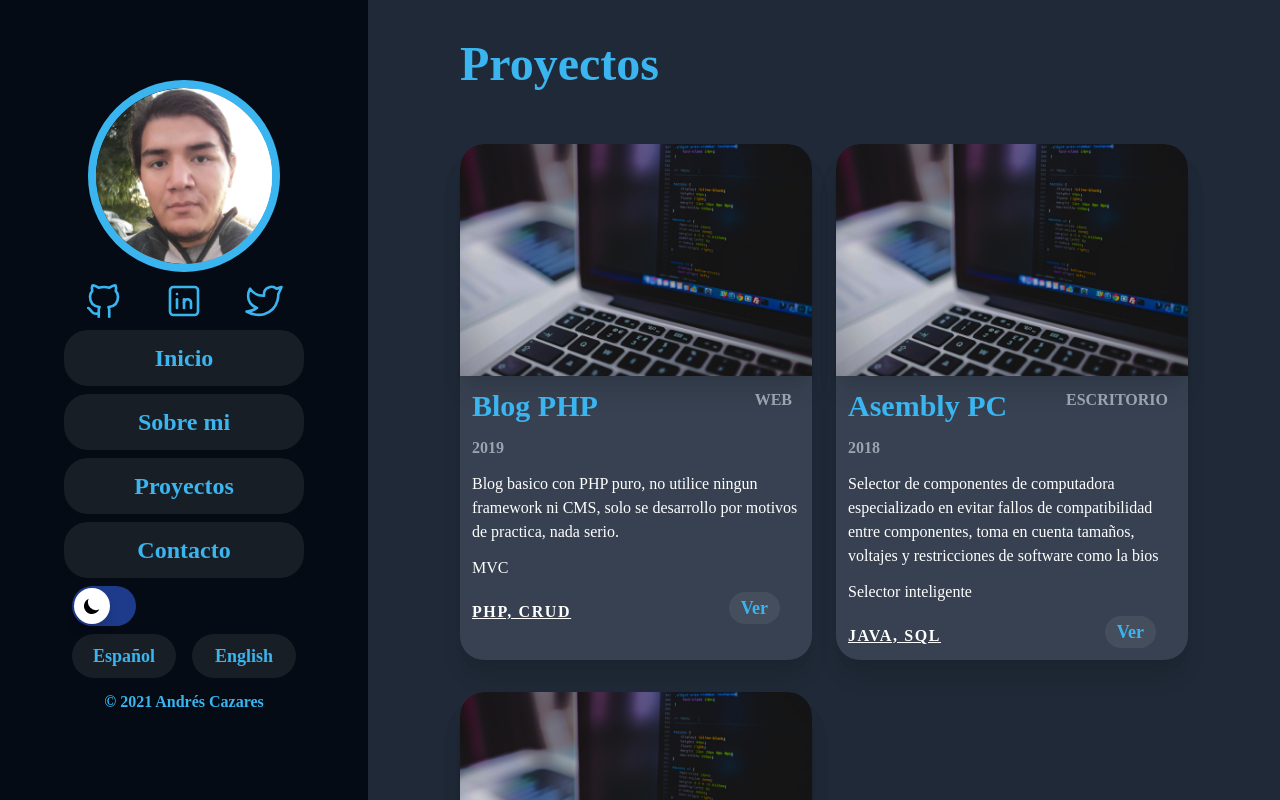
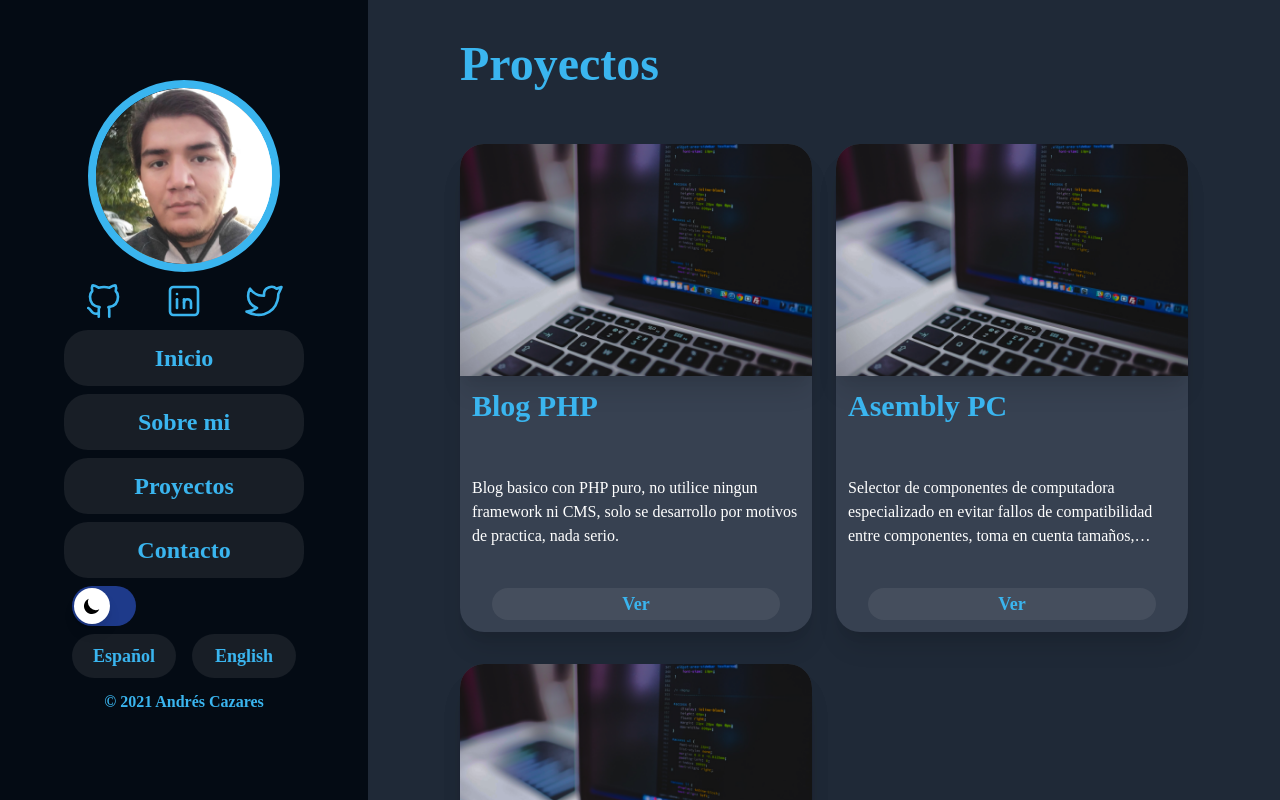
Before and after one commit to sayaskye/portfolio, a Next.js app: page /portfolio in a window 1280 px wide. Shown: the top 800 px of the page. Built offline with nearby package versions, Linux system fonts and the light colour scheme.

Commit message:
changes to experience cards and modals of that

```diff
--- a/components/portfolio/PortfolioCard.jsx
+++ b/components/portfolio/PortfolioCard.jsx
@@ -18,14 +18,70 @@ const PortfolioCard = ({title, date, tecnologies, description, features, type, u
     };
 
     const body = (
-        <div className="bg-gray-200 dark:bg-gray-800 duration-500 ease-in absolute translate-x-[12%] translate-y-[100%] w-4/5 rounded-xl p-5 dark:text-white text-black">
-            <h2 className="text-main-lightblue dark:text-main-blue text-3xl font-bold text-center duration-300 ease-in ">
+        <div className="bg-gray-200 dark:bg-gray-800 duration-300 ease-in absolute translate-x-[0%] md:translate-x-[12%] translate-y-[0%] md:translate-y-[5%] w-full md:w-4/5 max-h-[100%] md:max-h-[90%] rounded-none md:rounded-xl px-5 dark:text-white text-black overflow-auto scrollbarhidden">
+            <h2 className="text-main-lightblue dark:text-main-blue text-3xl font-bold text-center duration-300 ease-in sticky top-0 bg-gray-200 dark:bg-gray-800 py-3">
                 <FormattedMessage
                     id={"portfolio."+title}
                     defaultMessage=""
                 />
+                <button
+                    className="w-10 mt-3 h-10 rounded-full absolute inset-y-0 right-0 hover:text-black hover:bg-main-blue/60 dark:hover:bg-main-blue/60 flex items-center justify-center"
+                    onClick={() => handleClose()}
+                >
+                    <svg xmlns="http://www.w3.org/2000/svg" className="h-6 w-6 text-white" fill="none" viewBox="0 0 24 24" stroke="currentColor">
+                        <path strokeLinecap="round" strokeLinejoin="round" strokeWidth={2} d="M6 18L18 6M6 6l12 12" />
+                    </svg>
+                </button>
+
+                <hr className="dark:border-main-blue border-main-lightblue duration-300 ease-in mt-3 "></hr>
             </h2>
-            <hr className="dark:border-main-blue border-main-lightblue duration-300 ease-in mt-3 mb-6"></hr>
+
+
+            <div className="flex justify-between my-3 items-end  mx-3 lg:mx-20 xl:mx-32 ">
+                <h3 className="  font-semibold underline tracking-widest uppercase ">
+                    <FormattedMessage
+                        id={"portfolio."+type}
+                        defaultMessage=""
+                    />
+                </h3>
+                <h3 className="  font-semibold underline tracking-widest uppercase ">
+                    <FormattedMessage
+                        id={"portfolio."+date}
+                        defaultMessage=""
+                    />
+                </h3>
+            </div>
+            <div className=" mx-auto lg:mx-20 xl:mx-32 mb-10 dark:text-white duration-300 ease-in">
+                <div className=" text-xl duration-300 ease-in">
+                    <div className=" mx-3 lg:mx-0 duration-300 ease-in">
+                        <div className="font-bold text-3xl duration-300 ease-in my-5">
+                            <FormattedMessage
+                                id={"portfolio."+features}
+                                defaultMessage=""
+                            />
+                        </div>
+                        <FormattedMessage
+                            id={"portfolio."+description}
+                            defaultMessage=""
+                        />
+                        <div className="font-bold text-sm my-5 duration-300 ease-in">
+                            <FormattedMessage
+                                id={"portfolio."+tecnologies}
+                                defaultMessage=""
+                            />
+                        </div>
+
+                        <hr className=" dark:border-main-blue border-main-lightblue duration-300 ease-in mt-3 mb-6"></hr>
+                    </div>
+                </div>
+            </div>
+
+            <div className="w-full h-[40vh] md:h-[45vh] lg:h-[55vh] xl:h-[65vh]">
+                <iframe width="100%" height="100%" src="https://www.youtube.com/embed/JBDoscllt0w?showinfo=0" title="YouTube video player" allowFullScreen></iframe>
+
+            </div>
+
+            <div className="mb-5"/>
         </div>
     );
 
@@ -43,45 +99,45 @@ const PortfolioCard = ({title, date, tecnologies, description, features, type, u
                         />
                     </h2>
 
-                    <h4 className="mb-3  font-semibold  uppercase text-gray-600 dark:text-gray-400 mx-2 ">
+                    {/* <h4 className="mb-3  font-semibold  uppercase text-gray-600 dark:text-gray-400 mx-2 ">
                         <FormattedMessage
                             id={"portfolio."+type}
                             defaultMessage=""
                         />
-                    </h4>
+                    </h4> */}
                 </div>
 
 
-                <h4 className="mb-3 mx-3 font-semibold  uppercase text-gray-600 dark:text-gray-400 ">
+                {/* <h4 className="mb-3 mx-3 font-semibold  uppercase text-gray-600 dark:text-gray-400 ">
                     <FormattedMessage
                         id={"portfolio."+date}
                         defaultMessage=""
                     />
-                </h4>
+                </h4> */}
 
-                <p  className="mb-3 mx-3 ">
+                <p  className=" mx-3 limitTextLines my-5 md:my-10 2xl:my-20">
                 <FormattedMessage
                         id={"portfolio."+description}
                         defaultMessage=""
                     />
                 </p>
 
-                <p  className="mb-3 mx-3 ">
+                {/* <p  className="mb-3 mx-3 ">
                     <FormattedMessage
                         id={"portfolio."+features}
                         defaultMessage=""
                     />
-                </p>
+                </p> */}
 
                 <div className="flex justify-between m-3 items-end">
-                    <h3 className="  font-semibold underline tracking-widest uppercase ">
+                    {/* <h3 className="  font-semibold underline tracking-widest uppercase ">
                         <FormattedMessage
                             id={"portfolio."+tecnologies}
                             defaultMessage=""
                         />
-                    </h3>
+                    </h3> */}
 
-                    <button type="button" onClick={handleOpen} className="text-main-lightblue dark:text-main-blue hover:text-black dark:hover:text-white rounded-full mr-5 text-lg font-bold w-auto px-3 h-8 bg-gray-500/10 dark:bg-main-grey/10 hover:bg-main-blue/50 dark:hover:bg-main-blue/30 duration-300 ease-in ">
+                    <button type="button" onClick={handleOpen} className="text-main-lightblue dark:text-main-blue hover:text-black dark:hover:text-white rounded-full mx-5 text-lg font-bold w-full px-3 h-8 bg-gray-500/10 dark:bg-main-grey/10 hover:bg-main-blue/50 dark:hover:bg-main-blue/30 duration-300 ease-in ">
                         <FormattedMessage
                             id={"portfolio.watch"}
                             defaultMessage=""
@@ -92,9 +148,8 @@ const PortfolioCard = ({title, date, tecnologies, description, features, type, u
                         open={open}
                         onClose={handleClose}
                     >
-                        <div className={`${theme}` }>
-                        {body}
-
+                        <div className={`${theme} overflow-auto` }>
+                            {body}
                         </div>
                     </Modal>
                 </div>
--- a/styles/globals.css
+++ b/styles/globals.css
@@ -38,3 +38,11 @@ body{
   -ms-overflow-style: none;  /* IE and Edge */
   scrollbar-width: none;  /* Firefox */
 }
+
+.limitTextLines {
+  overflow: hidden;
+  text-overflow: ellipsis;
+  display: -webkit-box;
+  -webkit-line-clamp: 3; /* number of lines to show */
+  -webkit-box-orient: vertical;
+}
```
